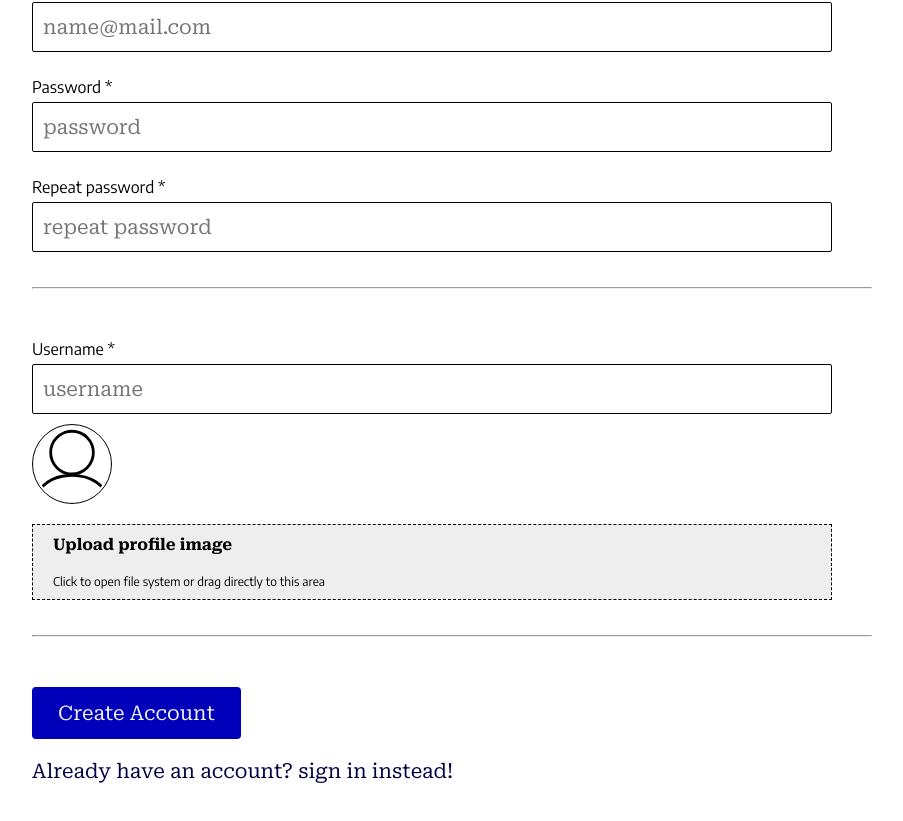
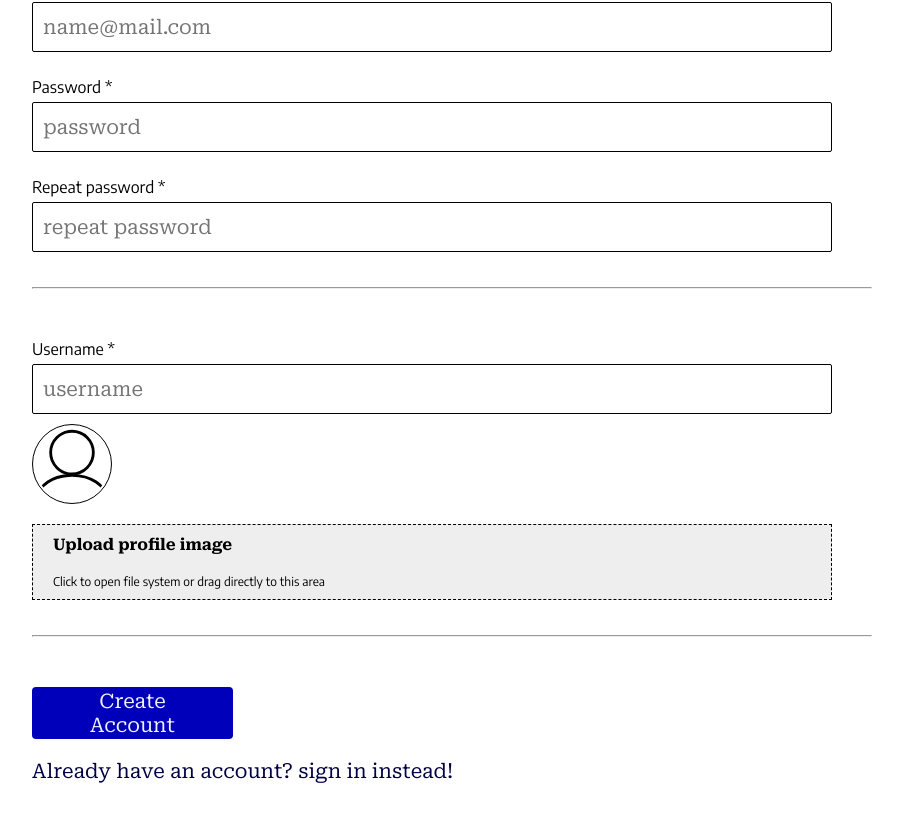
Before and after one commit to Laufox/quizify, a React (Vite) app: page /signup in a window 1280 px wide. Shown: the part 255-1076 px from the top of the page, without its empty margins (188-1091 px from the left). Built offline with nearby package versions, Linux system fonts and the light colour scheme; no server answers.

Commit message:
Improves loading and user feedback on create account page

```diff
--- a/src/assets/scss/App.scss
+++ b/src/assets/scss/App.scss
@@ -161,7 +161,7 @@ img {
 }
 
 .btn-disabled {
-    opacity: 0.5;
+    opacity: 0.6;
     cursor: not-allowed;
 }
 
--- a/src/assets/scss/Form.scss
+++ b/src/assets/scss/Form.scss
@@ -270,6 +270,18 @@ form, .new-question-form {
     .btn-info {
         align-self: flex-start;
     }
+
+    .btn-action {
+        font-size: 2rem;
+        display: flex;
+        justify-content: center;
+        align-items: center;
+    }
+
+    .btn-create-account {
+        width: 20.1rem;
+        height: 5.2rem;
+    }
 }
 
 /* Rules for seperate search form */
--- a/src/assets/scss/Spinner.scss
+++ b/src/assets/scss/Spinner.scss
@@ -57,3 +57,17 @@
         }
     }
 }
+
+.loading-spinner-button {
+
+    width: 3rem;
+    height: 3rem;
+    border: 0.4rem solid #00b;
+    border-top: 0.4rem solid #fff;
+    border-radius: 50%;
+    animation-name: spinner-rotate;
+    animation-duration: 1s;
+    animation-iteration-count: infinite;
+    animation-timing-function: linear;
+
+}
--- /dev/null
+++ b/src/components/LoadingSpinnerButton.tsx
@@ -0,0 +1,8 @@
+const LoadingSpinnerButton = () => {
+
+    return (
+        <div className="loading-spinner-button" />
+    )
+}
+
+export default LoadingSpinnerButton
--- a/src/contexts/AuthContext.tsx
+++ b/src/contexts/AuthContext.tsx
@@ -79,7 +79,10 @@ const AuthContextProvider = ({ children }: Props) => {
     // State for user currently signed in through firebase
     const [currentUser, setCurrentUser] = useState<any>()
     const [userLoading, setUserLoading] = useState(true)
-
+    const [loading, setLoading] = useState({
+        user: true,
+        createUser: false
+    })
 
     /********************************************************
      **                                                    **
@@ -91,7 +94,13 @@ const AuthContextProvider = ({ children }: Props) => {
     // Function for creating a new user
     const createUserAccount = async (email: string, password: string, username: string, photo: File) => {
 
-        setUserLoading(true)
+        setLoading({
+            ...loading,
+            createUser: true
+        })
+
+        try {
+
             // Create user through firebase with given credentials
             await createUserWithEmailAndPassword(auth, email, password)
 
@@ -127,7 +136,26 @@ const AuthContextProvider = ({ children }: Props) => {
                 photoURL: photoURL ?? "",
                 playedQuizzes: []
             })
-        setUserLoading(false)
+
+            return {
+                success: true
+            }
+
+        } catch (error) {
+
+            return {
+                success: false,
+                error
+            }
+
+        } finally {
+
+            setLoading({
+                ...loading,
+                createUser: false
+            })
+
+        }
 
     }
 
@@ -468,6 +496,7 @@ const AuthContextProvider = ({ children }: Props) => {
     // Object with variables and functions that children components can use
     const contextValues= {
         currentUser,
+        loading,
         createUserAccount,
         signinUserAccount,
         signoutUserAccount,
@@ -497,7 +526,10 @@ const AuthContextProvider = ({ children }: Props) => {
 
         const unsubscribe = onAuthStateChanged(auth, user => {
             setCurrentUser(user)
-            setUserLoading(false)
+            setLoading({
+                ...loading,
+                user: false
+            })
         })
 
         return unsubscribe
@@ -507,7 +539,7 @@ const AuthContextProvider = ({ children }: Props) => {
     return (
         <AuthContext.Provider value={contextValues}>
             {
-                userLoading ? (
+                loading.user ? (
                     <LoadingSpinner />
                 ) : (
                     children
--- a/src/pages/CreateAccountPage.tsx
+++ b/src/pages/CreateAccountPage.tsx
@@ -12,6 +12,7 @@ import { FormData } from '../interfaces/FormData'
 
 import classNames from "classnames"
 import AvatarInput from '../components/Forms/AvatarInput'
+import LoadingSpinnerButton from '../components/LoadingSpinnerButton'
 
 const CreateAccountPage = () => {
 
@@ -19,7 +20,7 @@ const CreateAccountPage = () => {
     const navigate = useNavigate()
 
     // Funtions and variabels to use from auth context
-    const { createUserAccount } = useAuthContext()
+    const { createUserAccount, loading } = useAuthContext()
 
     // Functions to use from react-hook-form
     const { register, handleSubmit, formState: { errors }, watch } = useForm<FormData>()
@@ -33,12 +34,16 @@ const CreateAccountPage = () => {
     // Function to request  to sign up new user through auth context
     const createUser = async (data: any) => {
 
-        try {
-            await createUserAccount(data.email, data.password, data.username, currentPhoto)
-            navigate('/')
-        } catch (error: any) {
-            setSubmitErrorMessage(error?.message)
+        setSubmitErrorMessage('')
+
+        const respone = await createUserAccount(data.email, data.password, data.username, currentPhoto)
+
+        if (!respone.success) {
+            setSubmitErrorMessage(respone.error.message)
+            return
         }
+
+        navigate('/')
 
     }
 
@@ -119,7 +124,25 @@ const CreateAccountPage = () => {
                     <p className="submit-error-message">{submitErrorMessage}</p>
                 }
 
-                <button type="submit" className="btn btn-info">Create Account</button>
+                <button
+                    type="submit"
+                    className={classNames({
+                        'btn': true,
+                        'btn-info': true,
+                        'btn-action': true,
+                        'btn-create-account': true,
+                        'btn-disabled': loading.createUser
+                    })}
+                    disabled={loading.createUser}
+                >
+                    {
+                        loading.createUser ? (
+                            <LoadingSpinnerButton />
+                        ) : (
+                            'Create Account'
+                        )
+                    }
+                </button>
 
                 <Link to='/signin'>Already have an account? sign in instead!</Link>
             </form>
```
Lines whose indentation alone changed are shown as unchanged.
